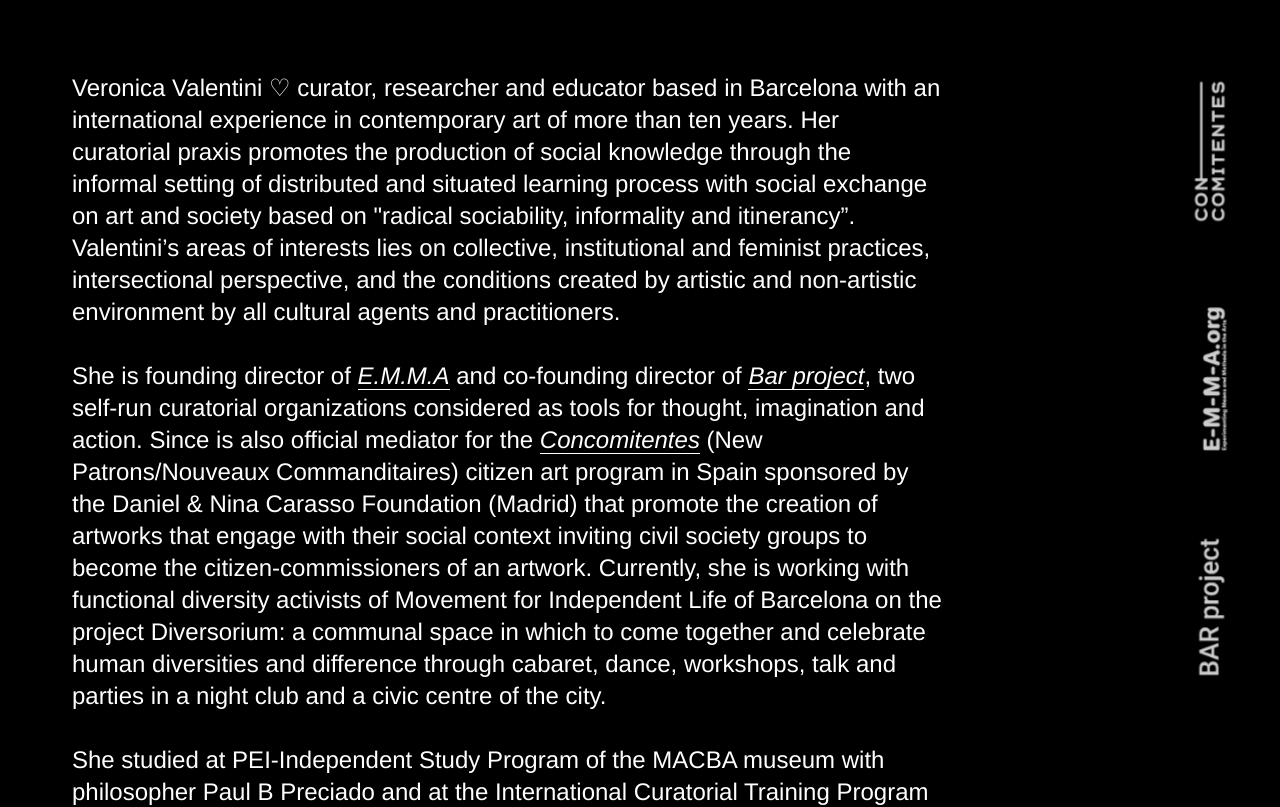
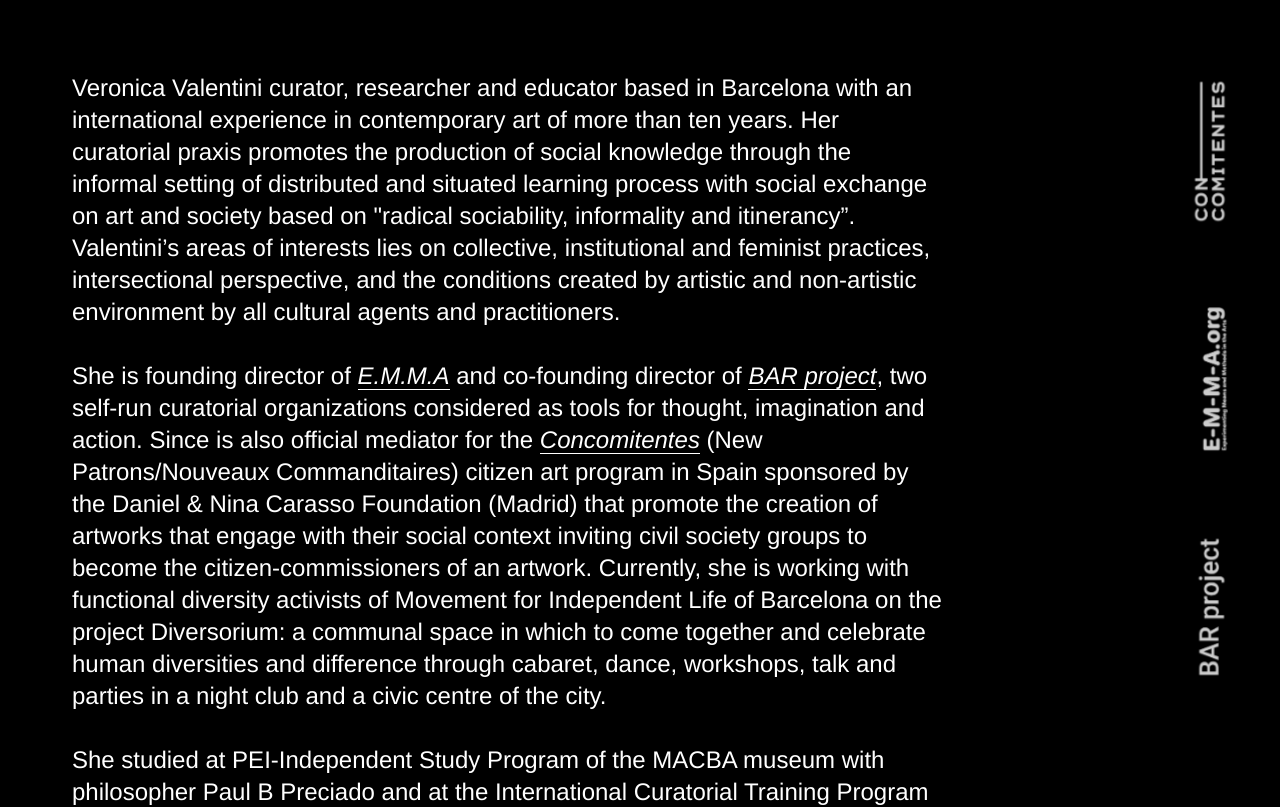
Before and after one commit to webvalentini/web, a website: page index.html in a window 1280 px wide. Shown: the top 807 px of the page. Drawn offline with nearby package versions, Linux system fonts and the light colour scheme.

Commit message:
Update index.html

```diff
--- a/index.html
+++ b/index.html
@@ -1,7 +1,7 @@
 <!DOCTYPE html>
 <html>
 	<head>
-		<title>♡</title>
+		<title>Veronica Valentini ♡</title>
 		<meta charset="utf-8">
 		<meta name="viewport" content="width=device-width, user-scalable=no, minimum-scale=1.0, maximum-scale=1.0">
 		<link type="text/css" rel="stylesheet" href="">
@@ -249,8 +249,8 @@
 	<body style="pointer-events: auto !important;cursor:auto !important;  user-select: text !important;">
       <div class="back"></div>
 		<div id="info">
-          <p><span class="nombre">Veronica Valentini ♡</span> curator, researcher and educator based in Barcelona with an international experience in contemporary art of more than ten years. Her curatorial praxis promotes the production of social knowledge through the informal setting of distributed and situated learning process with social exchange on art and society based on "radical sociability, informality and itinerancy”. Valentini’s areas of interests lies on collective, institutional and feminist practices, intersectional perspective, and the conditions created by artistic and non-artistic environment by all cultural agents and practitioners.
-          <br><br>She is founding director of <a href="http://www.e-m-m-a.org/" target="_blank" >E.M.M.A</a> and co-founding director of <a href="https://barproject.net/" target="_blank" >Bar project</a>, two self-run curatorial organizations considered as tools for thought, imagination and action. Since is also official mediator for the <a href="https://concomitentes.org/" target="_blank">Concomitentes</a> (New Patrons/Nouveaux Commanditaires) citizen art program in Spain sponsored by the Daniel & Nina Carasso Foundation (Madrid) that promote the creation of artworks that engage with their social context inviting civil society groups to become the citizen-commissioners of an artwork. Currently, she is working with functional diversity activists of Movement for Independent Life of Barcelona on the project Diversorium: a communal space in which to come together and celebrate human diversities and difference through cabaret, dance, workshops, talk and parties in a night club and a civic centre of the city.
+          <p><span class="nombre">Veronica Valentini</span> curator, researcher and educator based in Barcelona with an international experience in contemporary art of more than ten years. Her curatorial praxis promotes the production of social knowledge through the informal setting of distributed and situated learning process with social exchange on art and society based on "radical sociability, informality and itinerancy”. Valentini’s areas of interests lies on collective, institutional and feminist practices, intersectional perspective, and the conditions created by artistic and non-artistic environment by all cultural agents and practitioners.
+          <br><br>She is founding director of <a href="http://www.e-m-m-a.org/" target="_blank" >E.M.M.A</a> and co-founding director of <a href="https://barproject.net/" target="_blank" >BAR project</a>, two self-run curatorial organizations considered as tools for thought, imagination and action. Since is also official mediator for the <a href="https://concomitentes.org/" target="_blank">Concomitentes</a> (New Patrons/Nouveaux Commanditaires) citizen art program in Spain sponsored by the Daniel & Nina Carasso Foundation (Madrid) that promote the creation of artworks that engage with their social context inviting civil society groups to become the citizen-commissioners of an artwork. Currently, she is working with functional diversity activists of Movement for Independent Life of Barcelona on the project Diversorium: a communal space in which to come together and celebrate human diversities and difference through cabaret, dance, workshops, talk and parties in a night club and a civic centre of the city.
 					<br><br>She studied at PEI-Independent Study Program of the MACBA museum with philosopher Paul B Preciado and at the International Curatorial Training Program of Ecole du Magasin in Grenoble (FR); she holds a MA in Visual Arts/Historical & Artistic Heritage and graduated in Fine Arts both in Italy. During 2020, she will be attending “Commissioning and Curating Contemporary Public Art”, a freestanding course delivered by the University of Gothenburg.
 					<br><br>Full resume <a href="https://drive.google.com/file/d/1Tjv7o2bVnftxmZyfVyPdVRhERF6rResW/view" target="_blank" >here</a>
 					<br><br>veronicavalentini@gmail.com<br><br>
```
